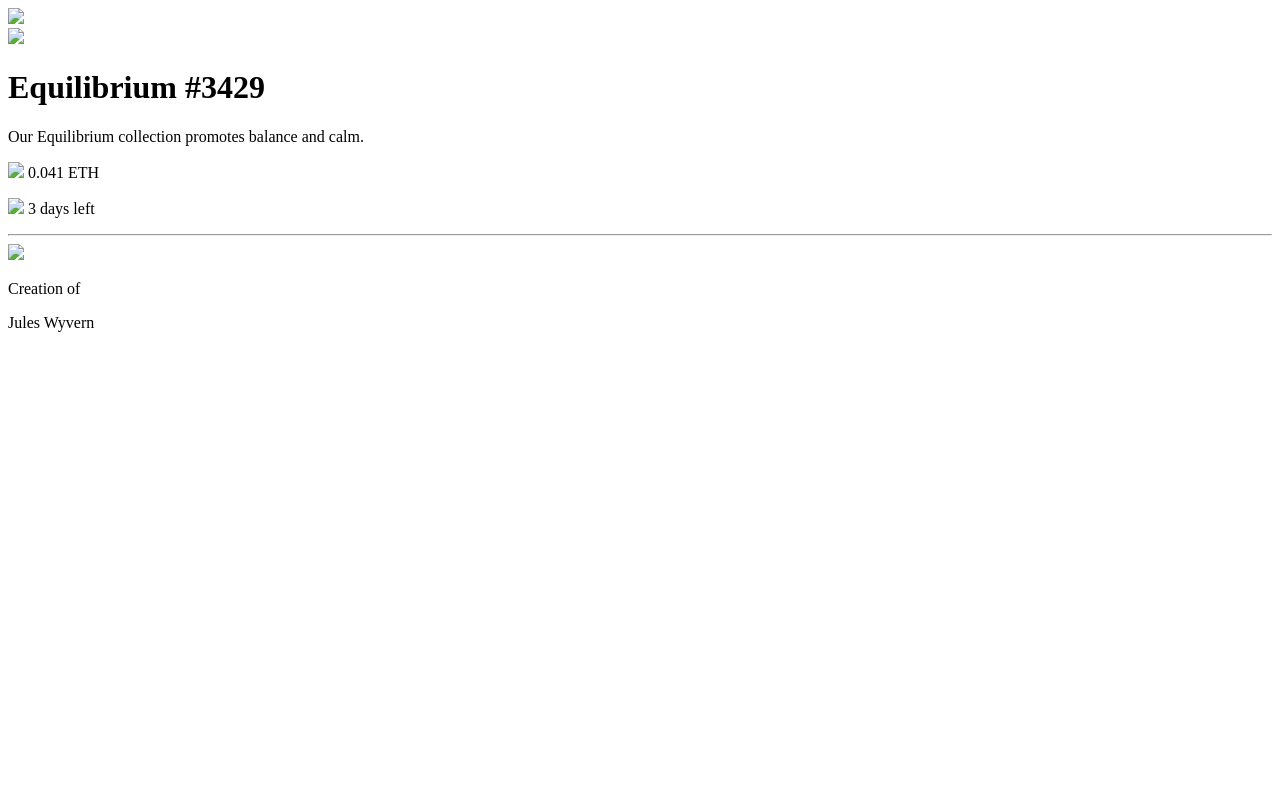
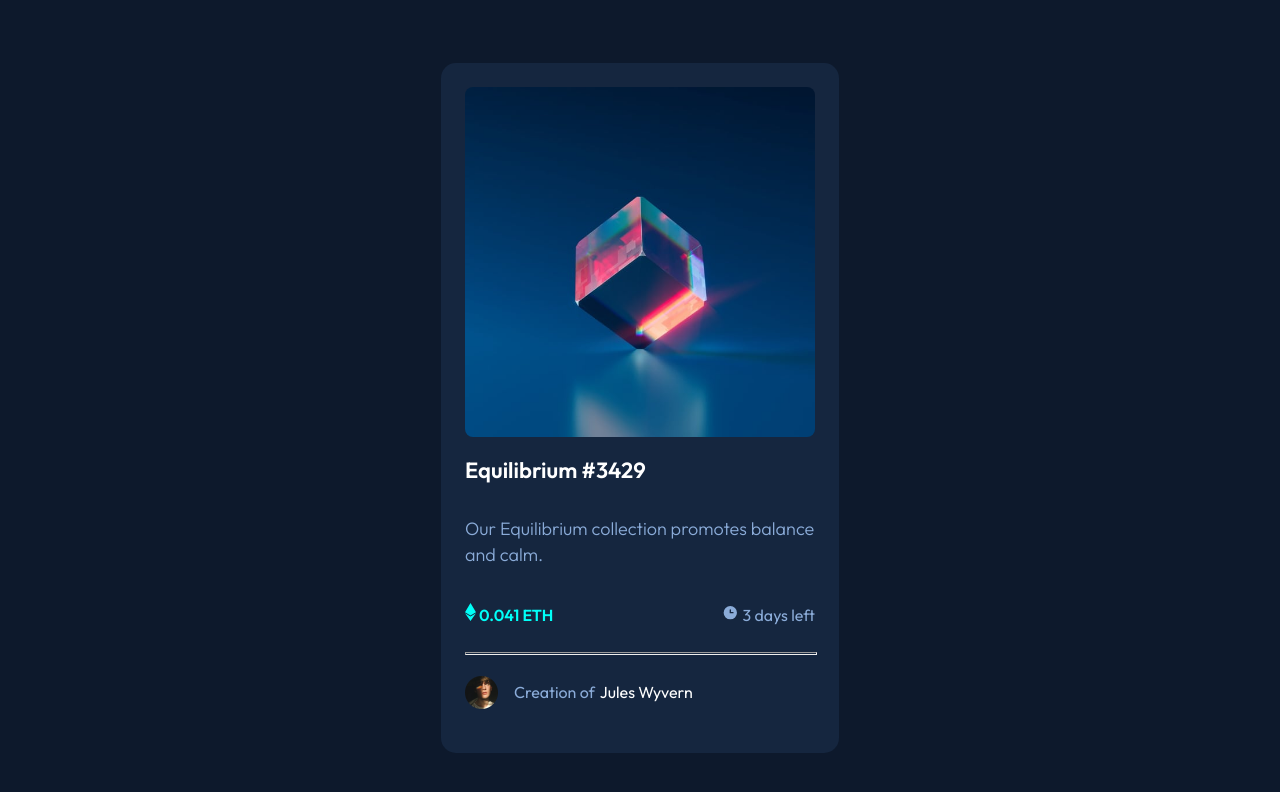
Before and after one commit to gigla2000/giga-s-qr-code-1, a plain HTML site: page index.html in a window 1280 px wide. Drawn offline with Linux system fonts and the light colour scheme; the site is published under a folder, as on GitHub Pages, so addresses that start at the root find nothing.

Commit message:
giga's-change-source-links

```diff
--- a/index.html
+++ b/index.html
@@ -9,15 +9,15 @@
   <head>
     <meta charset="utf-8" />
     <title>giga's chalenge 1</title>
-    <link rel="reset" href="/reset.css" />
-    <link rel="stylesheet" href="/index.css" />
+    <link rel="reset" href="./reset.css" />
+    <link rel="stylesheet" href="./index.css" />
   </head>
   <body>
     <div class="charcho">
       <div class="axali-divi">
-        <img class="sur1" src="/image/1.jpg" />
+        <img class="sur1" src="./image/1.jpg" />
         <div class="hover_sur">
-          <img class="tvali" src="/image/icon-view.svg"/>
+          <img class="tvali" src="./image/icon-view.svg"/>
         </div>
       </div>
       <h1>Equilibrium #3429</h1>
@@ -25,19 +25,19 @@
       <div class="crypto">
         <div class="ethe">
           <p class="etherium">
-            <img class="icon-etherium" src="/image/icon-ethereum.svg" /> 0.041
+            <img class="icon-etherium" src="./image/icon-ethereum.svg" /> 0.041
             ETH
           </p>
         </div>
         <div class="clock">
           <p class="clock-p">
-            <img class="icon-clock" src="/image/icon-clock.svg" /> 3 days left
+            <img class="icon-clock" src="./image/icon-clock.svg" /> 3 days left
           </p>
         </div>
       </div>
       <hr />
       <div class="bolo-div">
-        <img class="image-avatar" src="/image/image-avatar.png" />
+        <img class="image-avatar" src="./image/image-avatar.png" />
         <p class="p-avtori">Creation of</p>
         <p class="p-avtoris-saxeli">Jules Wyvern</p>
       </div>
```
